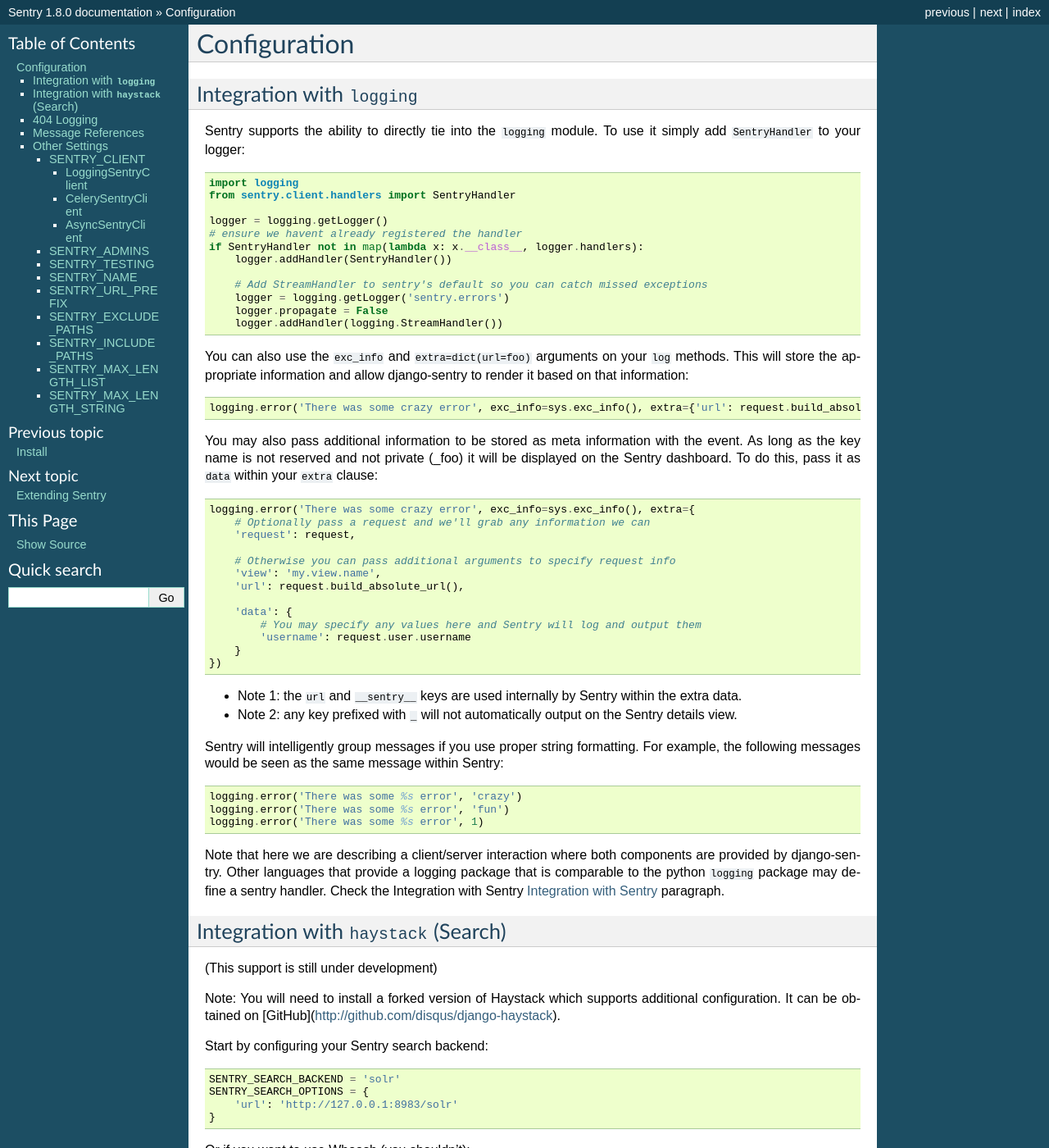
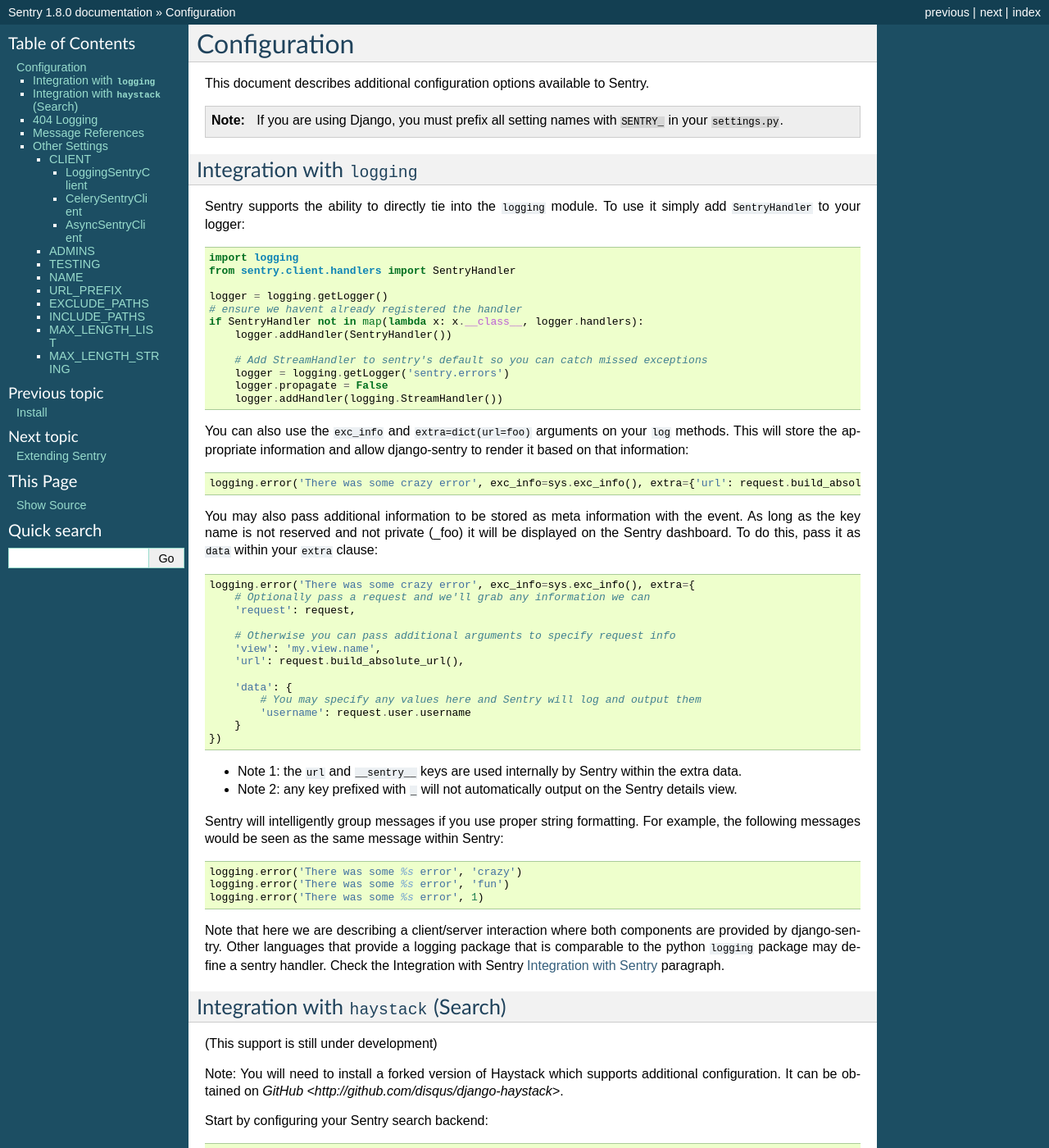
Before and after one commit to JohnFredok/apm-agent-python, a Sphinx documentation site: the page built from docs/config/index.rst, in a window 1280 px wide and 1400 px high. Shown: the whole window at 82% size. Built offline with Sphinx 7.4.7, drawn with Linux system fonts in a browser that asks for light colours; some of the changed text lies outside the part shown.

```diff
--- a/docs/config/index.rst
+++ b/docs/config/index.rst
@@ -1,5 +1,9 @@
 Configuration
 =============
+
+This document describes additional configuration options available to Sentry.
+
+.. note:: If you are using Django, you must prefix all setting names with ``SENTRY_`` in your ``settings.py``.
 
 Integration with ``logging``
 ----------------------------
@@ -62,19 +66,19 @@
 
 (This support is still under development)
 
-Note: You will need to install a forked version of Haystack which supports additional configuration. It can be obtained on [GitHub](http://github.com/disqus/django-haystack).
+Note: You will need to install a forked version of Haystack which supports additional configuration. It can be obtained on `GitHub <http://github.com/disqus/django-haystack>`.
 
 Start by configuring your Sentry search backend::
 
-	SENTRY_SEARCH_BACKEND = 'solr'
-	SENTRY_SEARCH_OPTIONS = {
+	SEARCH_BACKEND = 'solr'
+	SEARCH_OPTIONS = {
 	    'url': 'http://127.0.0.1:8983/solr'
 	}
 
 Or if you want to use Whoosh (you shouldn't)::
 
-	SENTRY_SEARCH_BACKEND = 'whoosh'
-	SENTRY_SEARCH_OPTIONS = {
+	SEARCH_BACKEND = 'whoosh'
+	SEARCH_OPTIONS = {
 	    'path': os.path.join(PROJECT_ROOT, 'sentry_index')
 	}
 
@@ -142,14 +146,14 @@
 
 Several options exist to configure django-sentry via your ``settings.py``:
 
-#############
-SENTRY_CLIENT
-#############
+######
+CLIENT
+######
 
 In some situations you may wish for a slightly different behavior to how Sentry communicates with your server. For
 this, Sentry allows you to specify a custom client::
 
-	SENTRY_CLIENT = 'sentry.client.base.SentryClient'
+	CLIENT = 'sentry.client.base.SentryClient'
 
 In addition to the default client (which will handle multi-db and REMOTE_URL for you) we also include two additional options:
 
@@ -162,7 +166,7 @@
 
 ::
 
-	SENTRY_CLIENT = 'sentry.client.log.LoggingSentryClient'
+	CLIENT = 'sentry.client.log.LoggingSentryClient'
 
 ******************
 CelerySentryClient
@@ -170,12 +174,12 @@
 
 Integrates with the Celery message queue (http://celeryproject.org/). To use this you will also need to add ``sentry.client.celery`` to ``INSTALLED_APPS`` for ``tasks.py`` auto discovery.
 
-You may also specify ``SENTRY_CELERY_ROUTING_KEY`` to change the task queue
+You may also specify ``CELERY_ROUTING_KEY`` to change the task queue
 name (defaults to ``sentry``).
 
 ::
 
-	SENTRY_CLIENT = 'sentry.client.celery.CelerySentryClient'
+	CLIENT = 'sentry.client.celery.CelerySentryClient'
 
 	INSTALLED_APPS = (
 	    ...,
@@ -190,25 +194,25 @@
 
 ::
 
-	SENTRY_CLIENT = 'sentry.client.async.AsyncSentryClient'
+	CLIENT = 'sentry.client.async.AsyncSentryClient'
 
-#############
-SENTRY_ADMINS
-#############
+######
+ADMINS
+######
 
 On smaller sites you may wish to enable throttled emails, we recommend doing this by first
-removing the ``ADMINS`` setting in Django, and adding in ``SENTRY_ADMINS``::
+removing the ``ADMINS`` setting in Django, and adding in ``ADMINS``::
 
 	ADMINS = ()
-	SENTRY_ADMINS = ('root@localhost',)
+	ADMINS = ('root@localhost',)
 
 This will send out a notification the first time an error is seen, and the first time an error is
 seen after it has been resolved.
 
 
-##############
-SENTRY_TESTING
-##############
+#######
+TESTING
+#######
 
 Enabling this setting allows the testing of Sentry exception handler even if Django DEBUG is enabled.
 
@@ -216,38 +220,38 @@
 
 .. note:: Normally when Django DEBUG is enabled the Sentry exception handler is immediately skipped
 
-###########
-SENTRY_NAME
-###########
+####
+NAME
+####
 
 This will override the ``server_name`` value for this installation. Defaults to ``socket.gethostname()``.
 
-#################
-SENTRY_URL_PREFIX
-#################
+##########
+URL_PREFIX
+##########
 
 Absolute URL to the sentry root directory. Should not include a trailing slash. Defaults to "".
 
-####################
-SENTRY_EXCLUDE_PATHS
-####################
+#############
+EXCLUDE_PATHS
+#############
 
 Extending this allow you to ignore module prefixes when we attempt to discover which function an error comes from (typically a view)
 
-####################
-SENTRY_INCLUDE_PATHS
-####################
+#############
+INCLUDE_PATHS
+#############
 
 By default Sentry only looks at modules in INSTALLED_APPS for drilling down where an exception is located
 
-######################
-SENTRY_MAX_LENGTH_LIST
-######################
+###############
+MAX_LENGTH_LIST
+###############
 
 The maximum number of items a list-like container should store. Defaults to 50.
 
-########################
-SENTRY_MAX_LENGTH_STRING
-########################
+#################
+MAX_LENGTH_STRING
+#################
 
 The maximum characters of a string that should be stored. Defaults to 200.
```
Also changed, not shown: docs/install/index.rst (+41 -5 lines), 3 other files.
